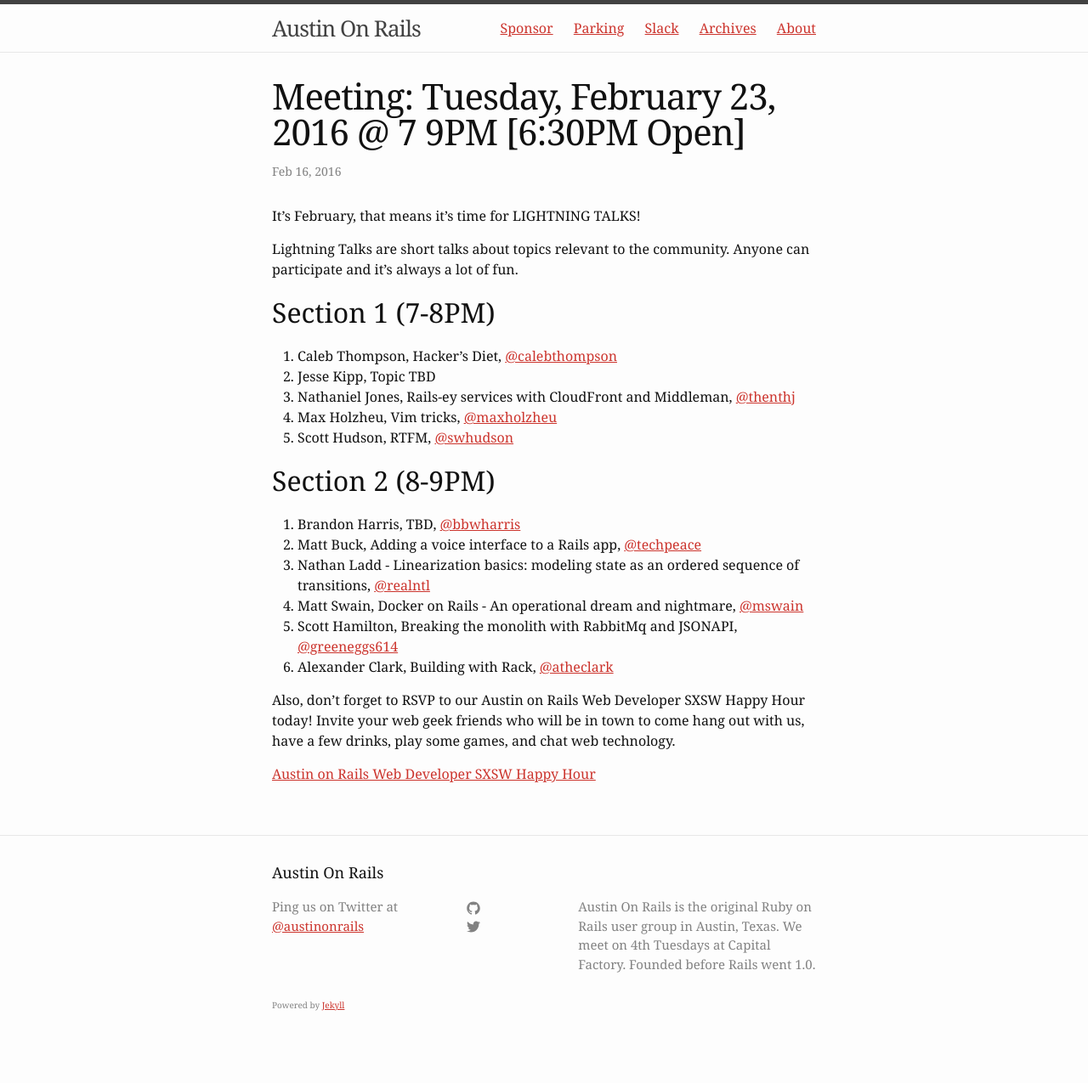
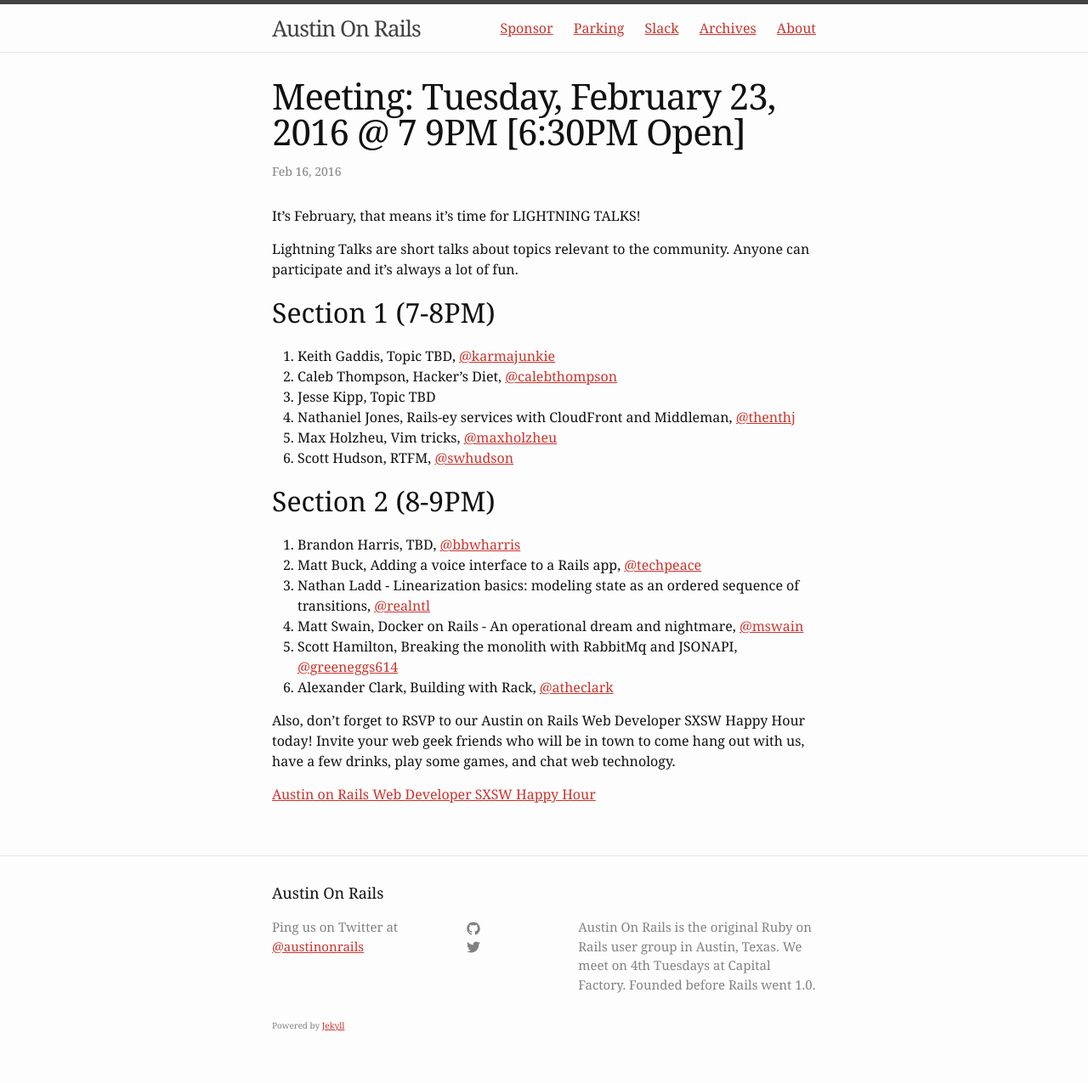
Before and after one commit to austinonrails/aor_meetings_blog, a Jekyll site: the page built from _posts/2016-02-16-meeting-tuesday-february-23-2016--7-9pm-630pm-open.md, in a window 1280 px wide. Shown: the whole page at 85% size. Built offline with Jekyll 4.4.1, drawn with Linux system fonts in a browser that asks for light colours; before the commit the page ends 1251 px from its top, so only the background shows below that.

Commit message:
Add @karmajunkie

```diff
--- a/_posts/2016-02-16-meeting-tuesday-february-23-2016--7-9pm-630pm-open.md
+++ b/_posts/2016-02-16-meeting-tuesday-february-23-2016--7-9pm-630pm-open.md
@@ -10,6 +10,7 @@
 
 ## Section 1 (7-8PM)
 
+1. Keith Gaddis, Topic TBD, [@karmajunkie](https://twitter.com/karmajunkie)
 1. Caleb Thompson, Hacker's Diet, [@calebthompson](https://twitter.com/calebthompson)
 1. Jesse Kipp, Topic TBD
 1. Nathaniel Jones, Rails-ey services with CloudFront and Middleman, [@thenthj](https://twitter.com/thenthj)
```
